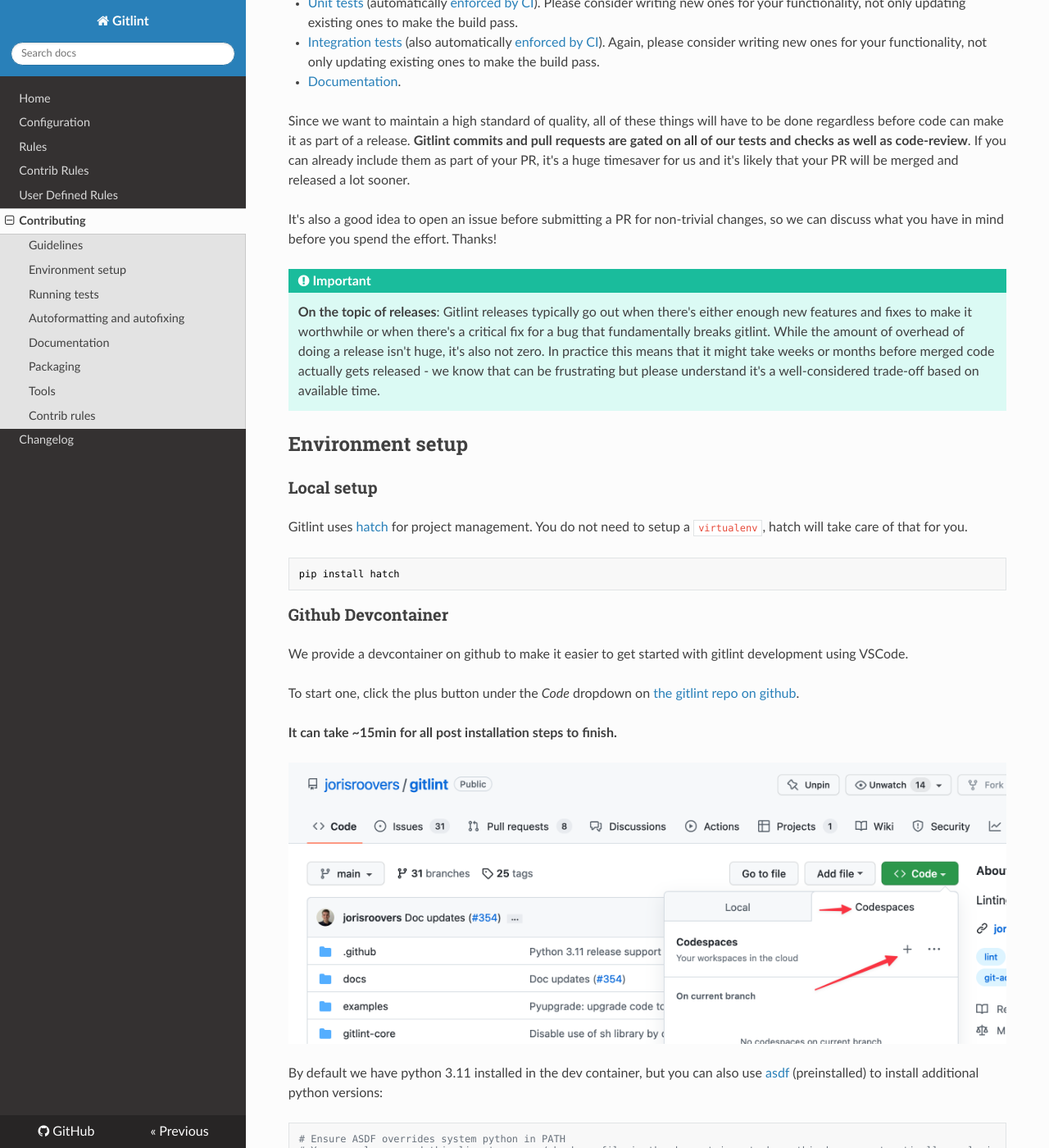
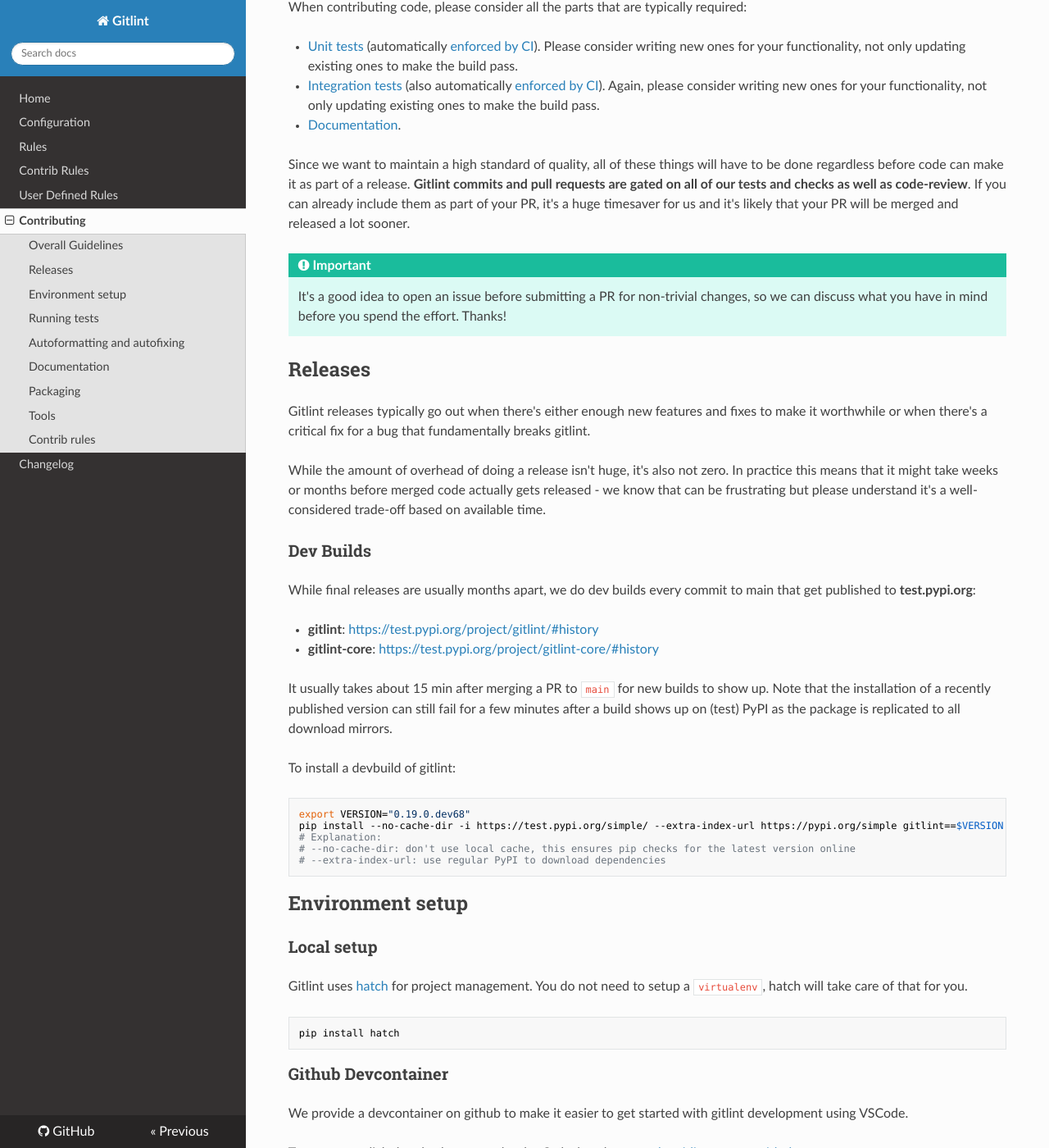
Before and after one commit to jorisroovers/gitlint, an MkDocs documentation site: the page built from docs/contributing.md, in a window 1280 px wide and 1400 px high, scrolled down 416 px. Shown: the whole window at 82% size. Built offline with MkDocs 1.6.1, drawn with Linux system fonts in a browser that asks for light colours; nearby versions of some CDN libraries; some of the changed text lies outside the part shown.

Commit message:
Docs: explain dev builds
Adds a section to the Contributing docs that explains how to install dev
builds.

````diff
--- a/docs/contributing.md
+++ b/docs/contributing.md
@@ -3,13 +3,14 @@
 We'd love for you to contribute to gitlint. Thanks for your interest!
 The [source-code and issue tracker](https://github.com/jorisroovers/gitlint) are hosted on Github.
 
-Often it takes a while for us (well, actually just [me](https://github.com/jorisroovers)) to get back to you
-(sometimes up to a few months, this is a hobby project), but rest assured that we read your message and appreciate
-your interest!
-We maintain a [loose project plan on github projects](https://github.com/users/jorisroovers/projects/1/), but
-that's open to a lot of change and input.
+!!! note
+    Often it takes a while for us (well, actually just [me](https://github.com/jorisroovers)) to get back to you
+    (sometimes up to a few months, this is a hobby project), but rest assured that we read your message and appreciate
+    your interest!
+    We maintain a [loose project plan on github projects](https://github.com/users/jorisroovers/projects/1/), but
+    that's open to a lot of change and input.
 
-## Guidelines
+## Overall Guidelines
 
 When contributing code, please consider all the parts that are typically required:
 
@@ -26,15 +27,38 @@
 code-review**. If you can already include them as part of your PR, it's a huge timesaver for us
 and it's likely that your PR will be merged and released a lot sooner.
 
-It's also a good idea to open an issue before submitting a PR for non-trivial changes, so we can discuss what you have
-in mind before you spend the effort. Thanks!
+!!! important
+    It's a good idea to open an issue before submitting a PR for non-trivial changes, so we can discuss what you have
+    in mind before you spend the effort. Thanks!
 
-!!! Important
-    **On the topic of releases**: Gitlint releases typically go out when there's either enough new features and fixes
-    to make it worthwhile or when there's a critical fix for a bug that fundamentally breaks gitlint. While the amount
-    of overhead of doing a release isn't huge, it's also not zero. In practice this means that it might take weeks
-    or months before merged code actually gets released - we know that can be frustrating but please understand it's
-    a well-considered trade-off based on available time.
+## Releases
+Gitlint releases typically go out when there's either enough new features and fixes
+to make it worthwhile or when there's a critical fix for a bug that fundamentally breaks gitlint.
+
+While the amount of overhead of doing a release isn't huge, it's also not zero. In practice this means that it might
+take weeks or months before merged code actually gets released - we know that can be frustrating but please
+understand it's a well-considered trade-off based on available time.
+
+### Dev Builds
+While final releases are usually months apart, we do dev builds every commit to main that get published
+to **test.pypi.org**:
+
+- **gitlint**: [https://test.pypi.org/project/gitlint/#history](https://test.pypi.org/project/gitlint/#history)
+- **gitlint-core**:  [https://test.pypi.org/project/gitlint-core/#history](https://test.pypi.org/project/gitlint-core/#history)
+
+It usually takes about 15 min after merging a PR to `main` for new builds to show up. Note that the installation
+of a recently published version can still fail for a few minutes after a build shows up on (test) PyPI as the package
+is replicated to all download mirrors.
+
+To install a devbuild of gitlint:
+```sh
+export VERSION="0.19.0.dev68"
+pip install --no-cache-dir -i https://test.pypi.org/simple/ --extra-index-url https://pypi.org/simple gitlint==$VERSION
+# Explanation:
+# --no-cache-dir: don't use local cache, this ensures pip checks for the latest version online
+# --extra-index-url: use regular PyPI to download dependencies
+```
+
 
 ## Environment setup
 ### Local setup
````
